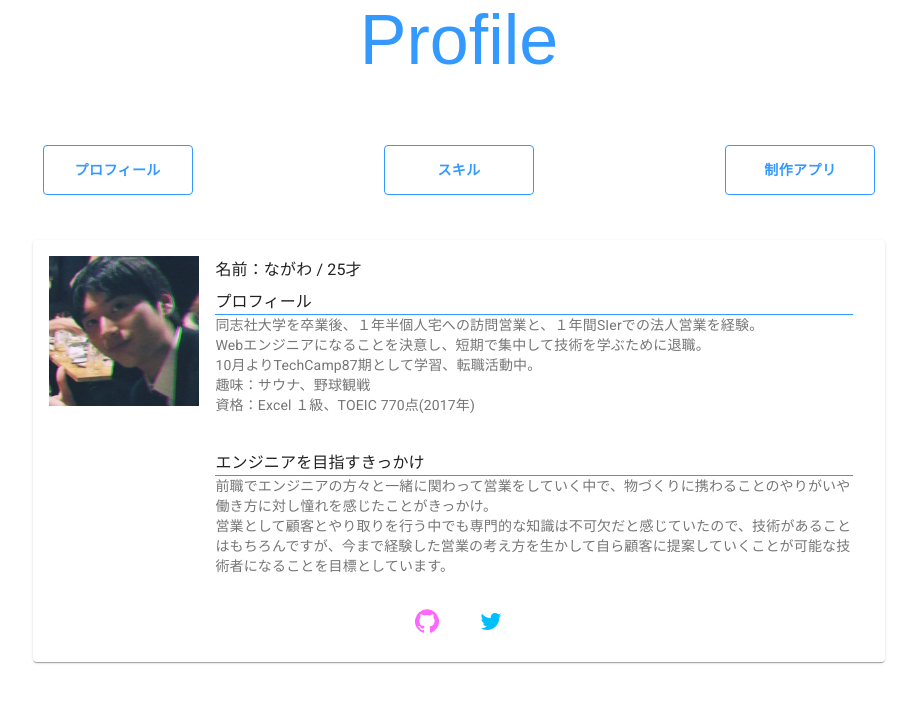
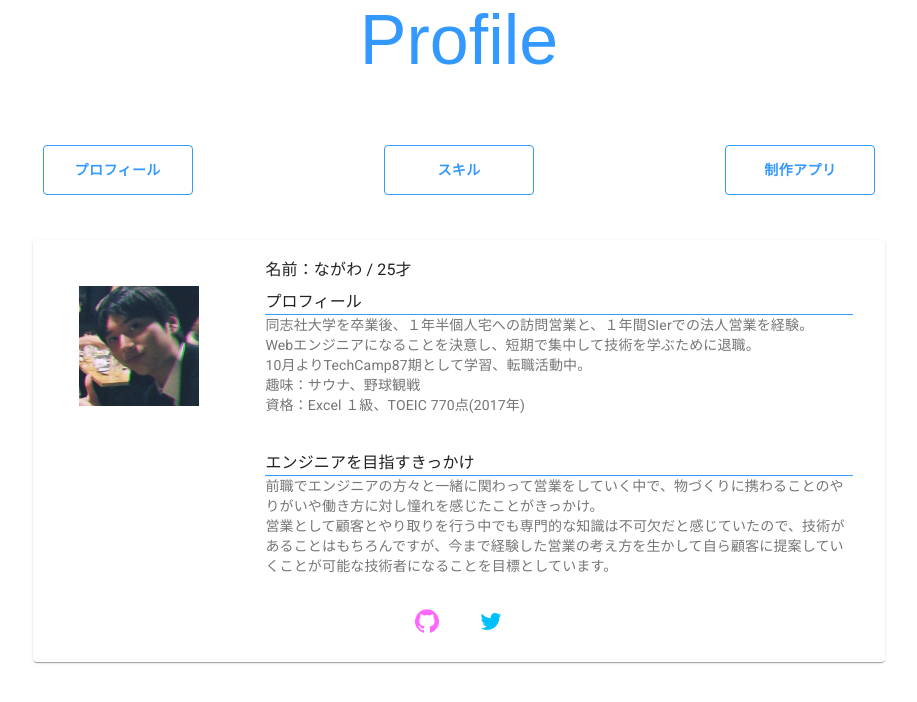
Before and after one commit to nagawa-hub/portfolio, a React (Create React App) app: page / in a window 1280 px wide. Shown: the top 702 px of the page, without its empty margins (181-1098 px from the left). Built offline with nearby package versions, Linux system fonts and the light colour scheme.

Commit message:
画像の配置調整

```diff
--- a/src/components/Profile.jsx
+++ b/src/components/Profile.jsx
@@ -19,14 +19,15 @@ const useStyles = makeStyles((theme) => ({
     maxWidth: '80%',
   },
   img: {
-    width: 150,
-    height: 150,
-    margin: 'auto',
+    width: 120,
+    height: 120,
+    margin: 30,
     display: 'block',
     maxWidth: '100%',
     maxHeight: '100%',
   },
   content:{
+    marginLeft: 20,
     marginBottom: 20
   }
 }));
```
